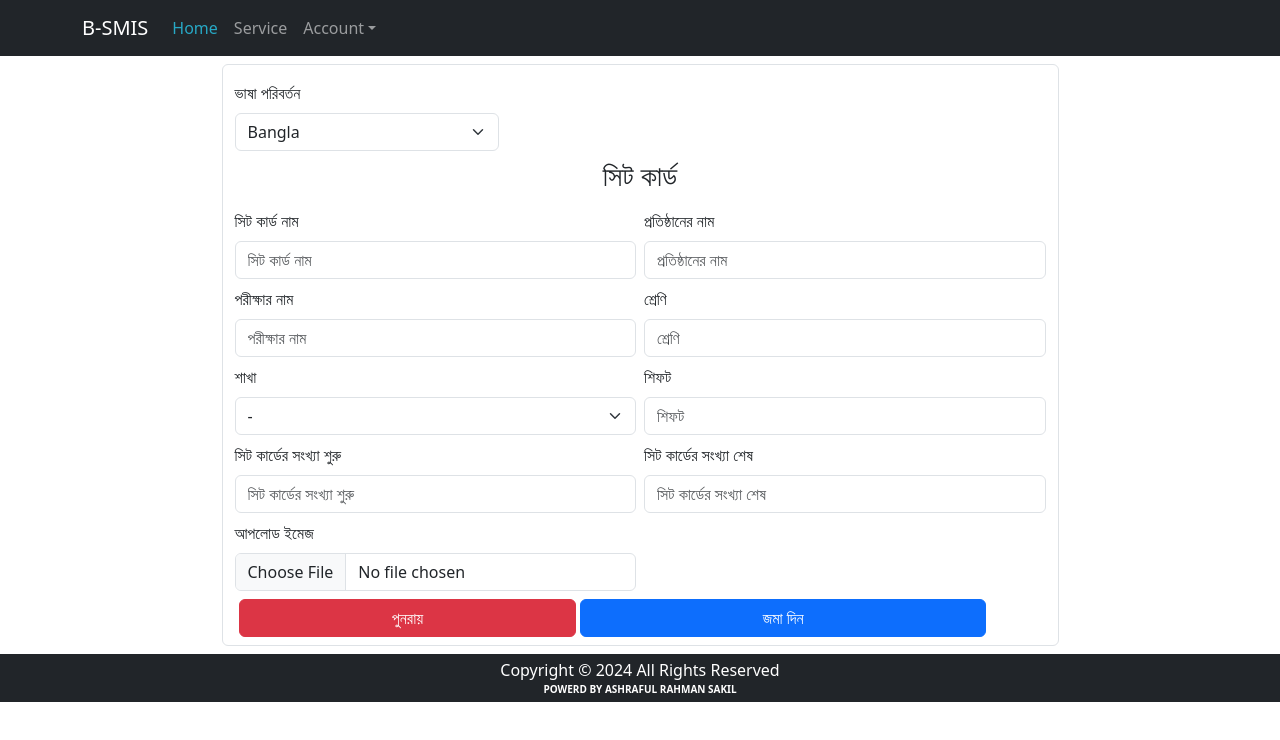
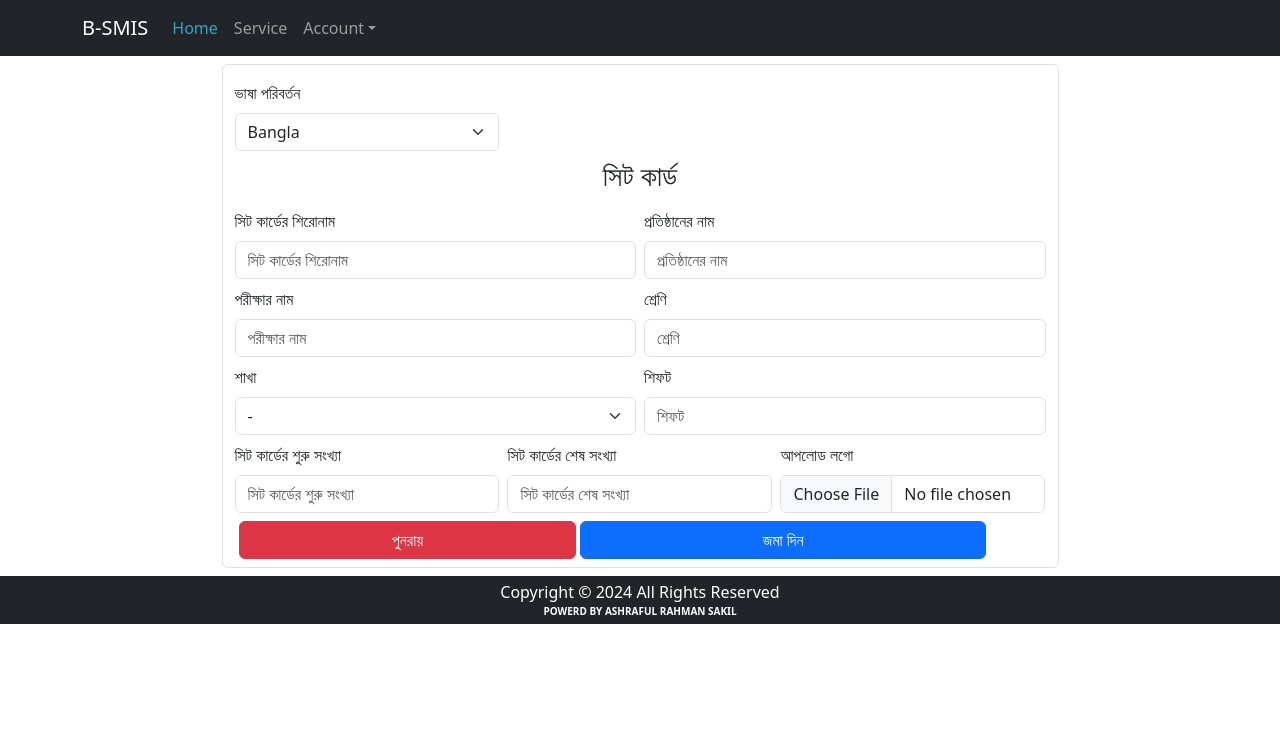
Before and after one commit to ashrafulrahmansakil/school_mangement, a React (Vite) app: page / in a window 1280 px wide. Shown: the top 740 px of the page. Built offline with nearby package versions, Linux system fonts and the light colour scheme.

Commit message:
school management app properly solve any issue

```diff
--- a/src/Components/DynamicCard/DynamicCard.jsx
+++ b/src/Components/DynamicCard/DynamicCard.jsx
@@ -31,7 +31,7 @@ const DynamicTextCards = () => {
       submit: "Submit",
       reset: "Reset",
       language: "Change Language",
-      title: "SEAT CARD Name",
+      title: "SEAT CARD Title",
       institution_name: "Institution Name",
       exam_name: "Exam Name",
       school_class: "Class",
@@ -39,25 +39,25 @@ const DynamicTextCards = () => {
       shifts: "Shift",
       range_start: "Range Start",
       range_end: "Range End",
-      upload_image: "Upload Image",
+      upload_image: "Upload Logo",
       admit_card: "Seat Card",
       shift_label: "Shift",
-      roll_label: "Roll",
+      roll_label: "Roll No",
       section_label: "Section",
     },
     bn: {
       submit: "জমা দিন",
       reset: "পুনরায়",
       language: "ভাষা পরিবর্তন",
-      title: "সিট কার্ড নাম",
+      title: "সিট কার্ডের শিরোনাম",
       institution_name: "প্রতিষ্ঠানের নাম",
       exam_name: "পরীক্ষার নাম",
       school_class: "শ্রেণি",
       section: "শাখা",
       shifts: "শিফট",
-      range_start: "সিট কার্ডের সংখ্যা শুরু",
-      range_end: "সিট কার্ডের সংখ্যা শেষ",
-      upload_image: "আপলোড ইমেজ",
+      range_start: "সিট কার্ডের শুরু সংখ্যা ",
+      range_end: "সিট কার্ডের শেষ সংখ্যা",
+      upload_image: "আপলোড লগো",
       admit_card: "সিট কার্ড",
       shift_label: "শিফট",
       roll_label: "রোল",
@@ -320,7 +320,7 @@ const DynamicTextCards = () => {
                   <div className="invalid-feedback">{errors.shifts}</div>
                 )}
               </div>
-              <div className="col-md-6">
+              <div className="col-md-4">
                 <Label
                   htmlFor="range_start"
                   className="form-label"
@@ -342,7 +342,7 @@ const DynamicTextCards = () => {
                   <div className="invalid-feedback">{errors.range1}</div>
                 )}
               </div>
-              <div className="col-md-6">
+              <div className="col-md-4">
                 <Label
                   htmlFor="range_end"
                   className="form-label"
@@ -364,7 +364,7 @@ const DynamicTextCards = () => {
                   <div className="invalid-feedback">{errors.range2}</div>
                 )}
               </div>
-              <div className="col-md-6">
+              <div className="col-md-4">
                 <Label
                   htmlFor="imageFile"
                   className="form-label"
```
